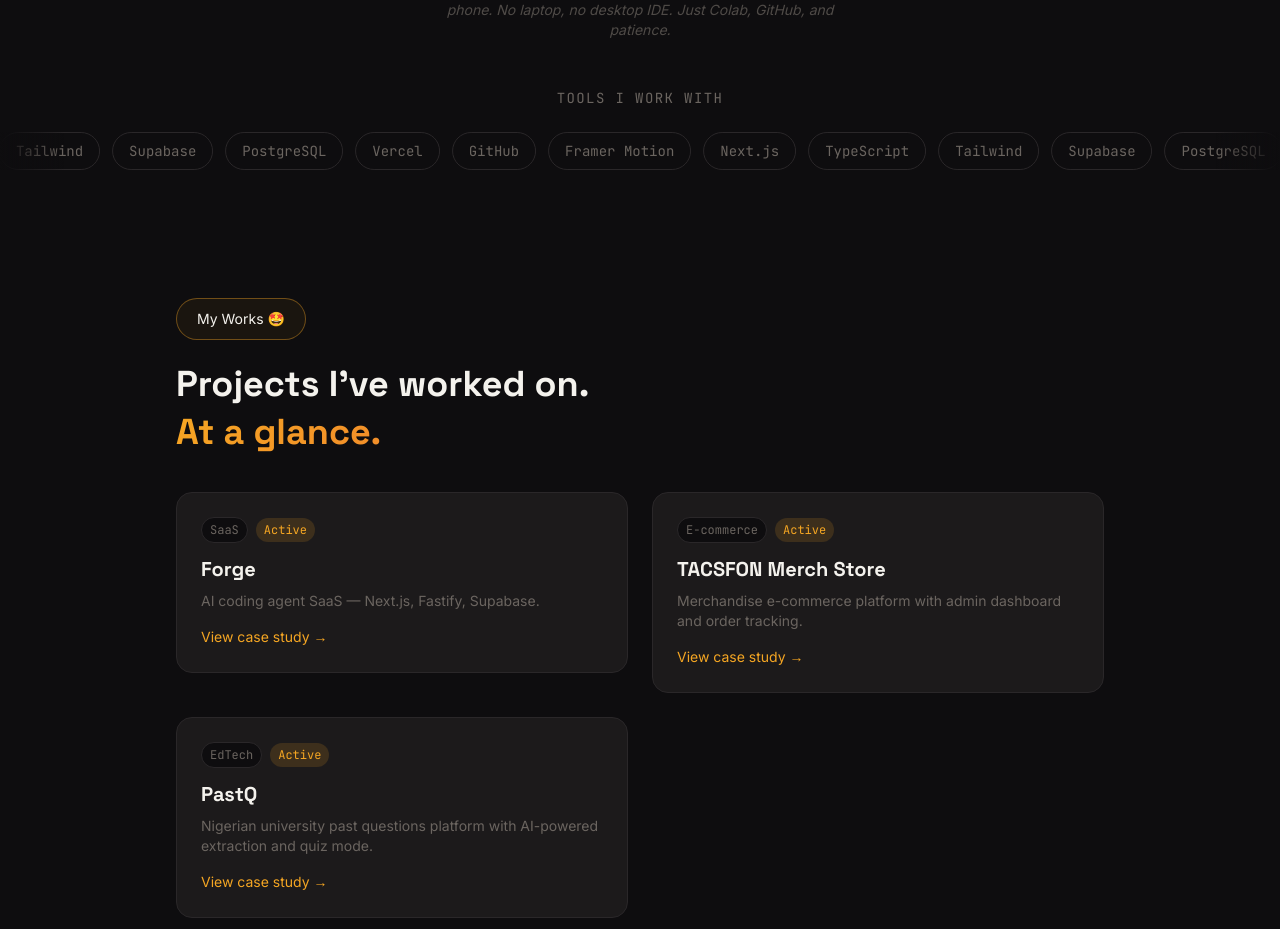
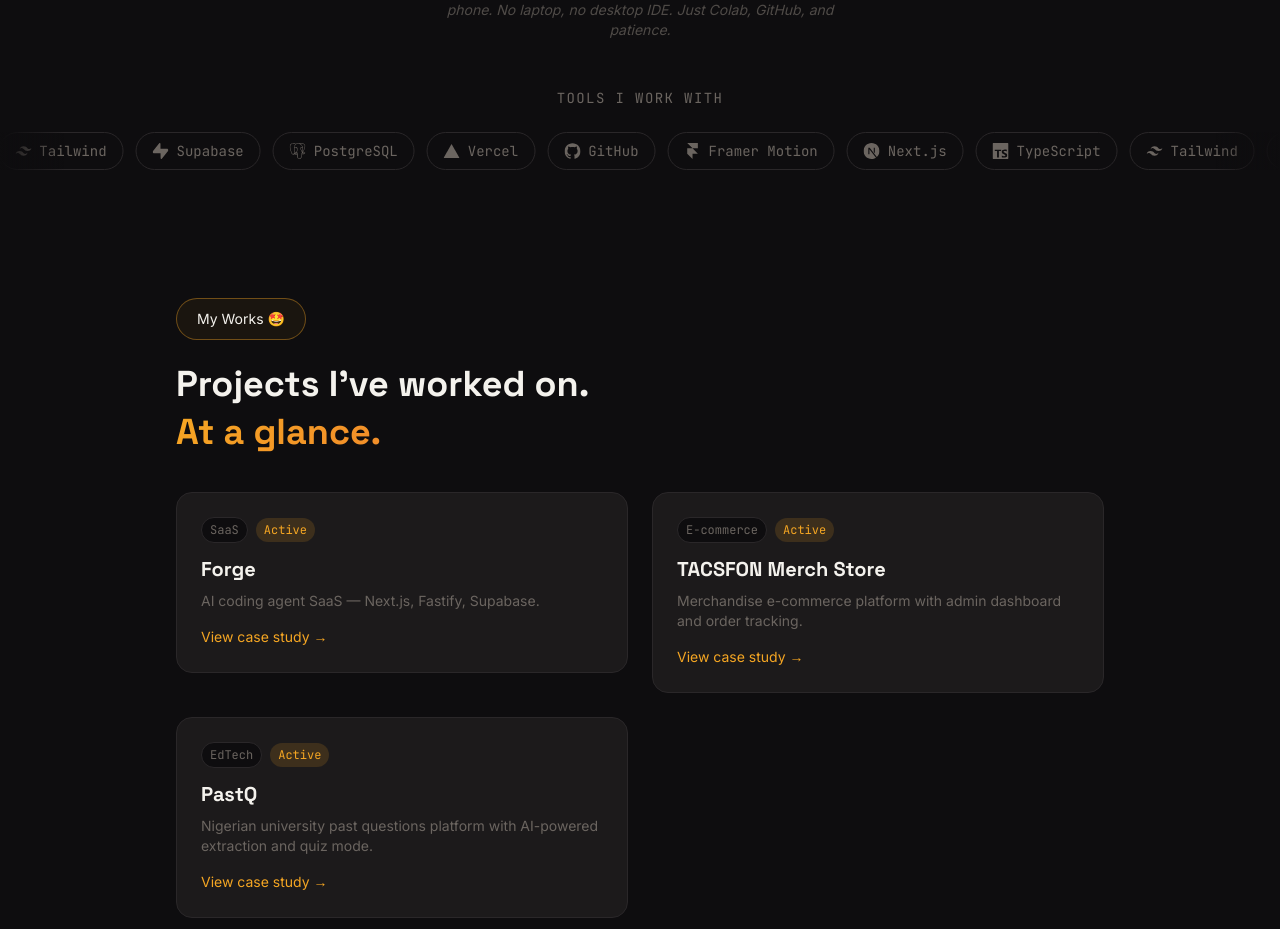
Before and after one commit to ImperioKDB/Bright.ng, a Next.js app: page / in a window 1280 px wide. Shown: the part 1086-2015 px from the top of the page. Built offline with nearby package versions, Linux system fonts and the light colour scheme.

Commit message:
Replace text-only pills with real brand icons via react-icons

```diff
--- a/components/StackIcons.tsx
+++ b/components/StackIcons.tsx
@@ -1,8 +1,25 @@
 "use client";
 
+import {
+  SiNextdotjs,
+  SiTypescript,
+  SiTailwindcss,
+  SiSupabase,
+  SiPostgresql,
+  SiVercel,
+  SiGithub,
+  SiFramer,
+} from "react-icons/si";
+
 const stack = [
-  "Next.js", "TypeScript", "Tailwind", "Supabase",
-  "PostgreSQL", "Vercel", "GitHub", "Framer Motion",
+  { name: "Next.js", Icon: SiNextdotjs },
+  { name: "TypeScript", Icon: SiTypescript },
+  { name: "Tailwind", Icon: SiTailwindcss },
+  { name: "Supabase", Icon: SiSupabase },
+  { name: "PostgreSQL", Icon: SiPostgresql },
+  { name: "Vercel", Icon: SiVercel },
+  { name: "GitHub", Icon: SiGithub },
+  { name: "Framer Motion", Icon: SiFramer },
 ];
 
 const loopedStack = [...stack, ...stack];
@@ -19,12 +36,13 @@
         <div className="pointer-events-none absolute right-0 top-0 bottom-0 w-16 bg-gradient-to-l from-bg to-transparent z-10" />
 
         <div className="flex gap-3 animate-marquee w-max">
-          {loopedStack.map((tool, i) => (
+          {loopedStack.map(({ name, Icon }, i) => (
             <span
-              key={`${tool}-${i}`}
-              className="px-4 py-2 border border-edge rounded-full text-sm text-muted font-mono whitespace-nowrap hover:border-accent/50 transition flex-shrink-0"
+              key={`${name}-${i}`}
+              className="flex items-center gap-2 px-4 py-2 border border-edge rounded-full text-sm text-muted font-mono whitespace-nowrap hover:border-accent/50 hover:text-text transition flex-shrink-0"
             >
-              {tool}
+              <Icon size={16} />
+              {name}
             </span>
           ))}
         </div>
```
